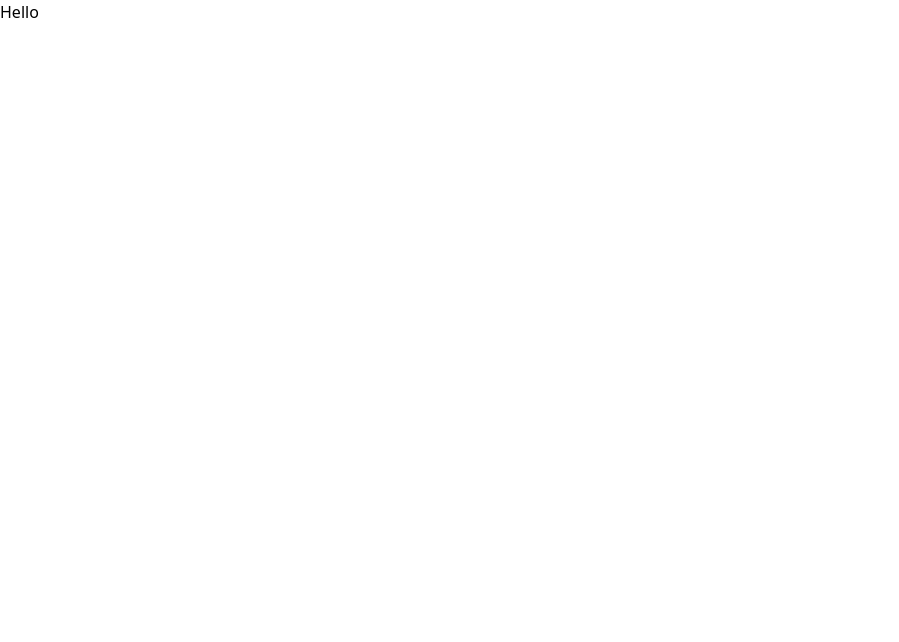
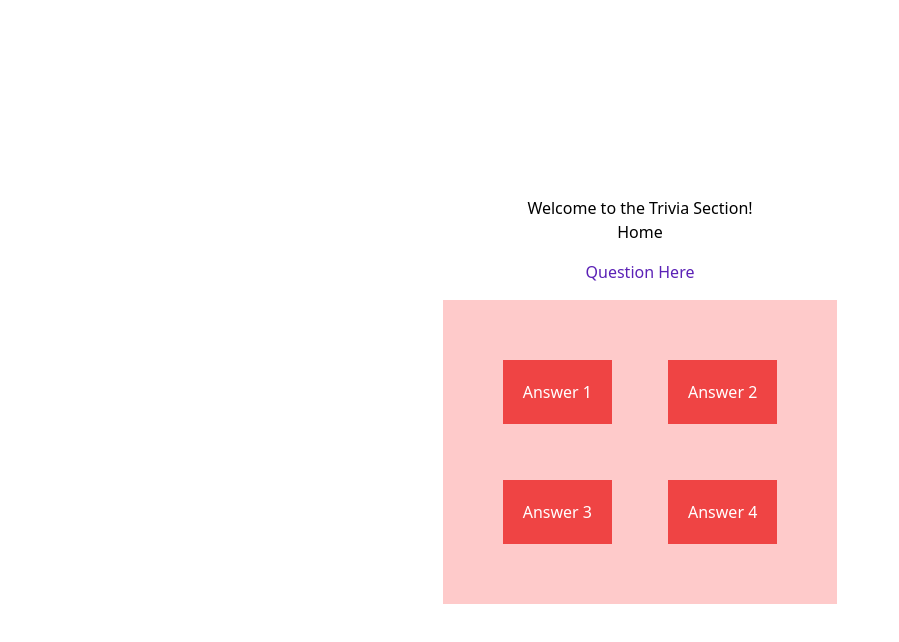
Before and after one commit to galfarotolon/quiz-app, a React (Create React App) app: page /trivia in a window 1280 px wide. Shown: the top 642 px of the page, without its empty margins (0-899 px from the left). Built offline with nearby package versions, Linux system fonts and the light colour scheme.

Commit message:
basic styling to trivia section, subject to change, just temporary styles

```diff
--- a/src/components/Countries.js
+++ b/src/components/Countries.js
@@ -1,9 +1,12 @@
 import React from 'react'
+import { Link } from 'react-router-dom'
 
 const Countries = () => {
     return (
         <div>
             Hello from Countries
+
+            <Link to='/'>Back Home</Link>
         </div>
     )
 }
--- a/src/components/Home.js
+++ b/src/components/Home.js
@@ -4,13 +4,13 @@ import { Link } from 'react-router-dom'
 const Home = () => {
     return (
 
-        <div className='flex justify-center items-center h-screen flex-col'>
-            <h1 className='text-3xl'>Welcome To QuizApp</h1>
+        <div className='flex justify-center items-center h-screen flex-col '>
+            <h1 className='text-3xl p-5 m-5'>Welcome To QuizApp</h1>
             <p>This app is the ultimate trivia and geography quiz in the same spot! Choose your option below: </p>
 
-            <div className='buttons flex justify-center items-center '>
-                <button className='p-5 m-5 border-red-500'><Link to='/trivia'>Trivia</Link></button>
-                <button className='p-5 m-5 border-red-500'><Link to='/countries'>Countries</Link></button>
+            <div className='buttons flex justify-center items-center'>
+                <button className='p-5 m-5 border-solid border-4 border-blue-500'><Link to='/trivia'>Trivia</Link></button>
+                <button className='p-5 m-5 border-solid border-4 border-red-500'><Link to='/countries'>Countries</Link></button>
             </div>
         </div>
     )
--- a/src/components/Trivia.js
+++ b/src/components/Trivia.js
@@ -1,9 +1,25 @@
 import React from 'react'
+import { Link } from 'react-router-dom'
 
 const Trivia = () => {
     return (
-        <div>
-            Hello
+        <div className='flex justify-center items-center h-screen flex-col'>
+            Welcome to the Trivia Section!
+
+            <Link to='/'>Home</Link>
+
+            <div className='text-purple-800 p-4'>
+
+                Question Here
+
+            </div>
+
+            <div className='answers grid grid-cols-2 gap-4 bg-red-200 p-10'>
+                <button className='bg-red-500 text-white p-5 m-5'>Answer 1</button>
+                <button className='bg-red-500 text-white p-5 m-5'>Answer 2</button>
+                <button className='bg-red-500 text-white p-5 m-5'>Answer 3</button>
+                <button className='bg-red-500 text-white p-5 m-5'>Answer 4</button>
+            </div>
         </div>
     )
 }
```
Also changed, not shown: 1 other file (tests, documents, lock files or other folders).
